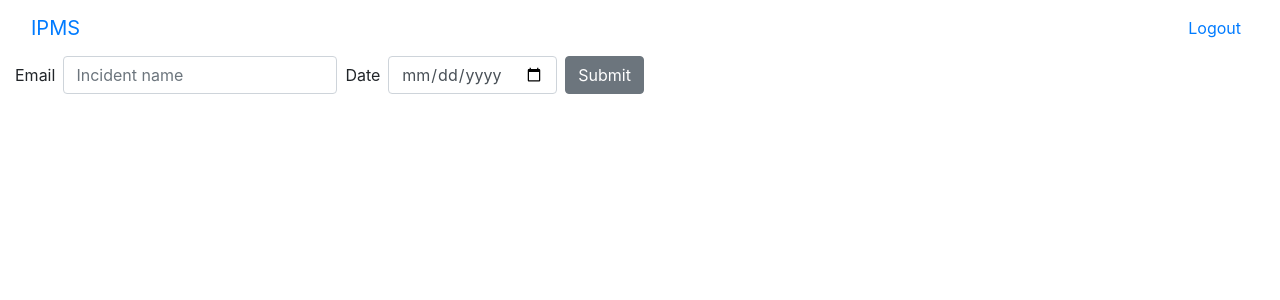
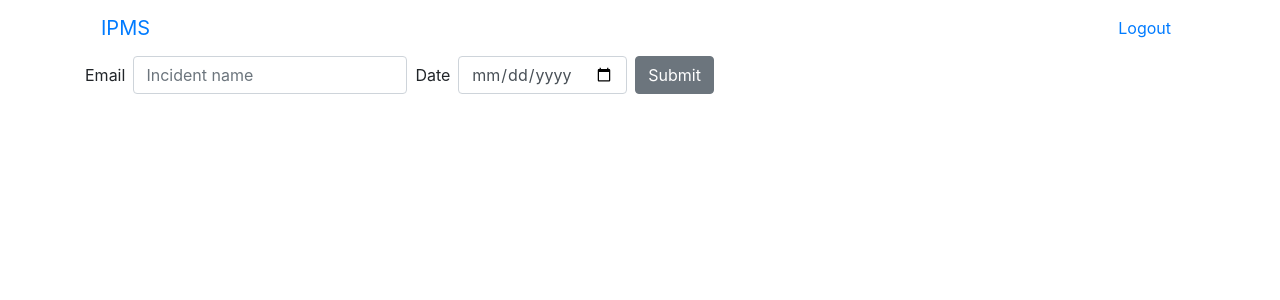
Before and after one commit to XFactorius/ipms-ui, a React (Create React App) app: page /create in a window 1280 px wide. Shown: the top 300 px of the page. Built offline with nearby package versions, Linux system fonts and the light colour scheme.

Commit message:
Some styling stuff

```diff
--- a/package.json
+++ b/package.json
@@ -7,6 +7,7 @@
     "react": "^16.8.6",
     "react-cookie": "3.0.4",
     "react-dom": "^16.8.6",
+    "react-google-login": "^5.0.4",
     "react-router-dom": "4.3.1",
     "react-scripts": "3.0.1",
     "react-table": "^6.10.0",
--- a/src/AppNavbar.js
+++ b/src/AppNavbar.js
@@ -16,7 +16,7 @@ export default class AppNavbar extends Component {
   }
 
   render() {
-    return <Container fluid><Navbar expand="md">
+    return <Container><Navbar expand="md">
       <NavbarBrand tag={Link} to="/">IPMS</NavbarBrand>
       <NavbarToggler onClick={this.toggle}/>
         <Nav className="ml-auto" navbar>
--- a/src/Home.js
+++ b/src/Home.js
@@ -9,7 +9,7 @@ class Home extends Component {
     return (
       <div>
         <AppNavbar/>
-        <Container fluid>
+        <Container>
           <Button color="link"><Link to="/incidents">Incident list</Link></Button>
         </Container>
       </div>
--- a/src/Incident.js
+++ b/src/Incident.js
@@ -39,7 +39,7 @@ export default class Incident extends Component {
         accessor: 'startDate'
         }]
 
-       return <div><AppNavbar/><Container fluid>
+       return <div><AppNavbar/><Container>
        <Button color="link"><Link to="/create">New incident</Link></Button>
        <ReactTable
           data={data}
--- a/src/NewIncident.js
+++ b/src/NewIncident.js
@@ -39,7 +39,7 @@ export default class NewIncident extends React.Component {
 
   render() {
     return <div><AppNavbar/>
-    <Container fluid>
+    <Container>
       <Form inline>
         <FormGroup className="mb-2 mr-sm-2 mb-sm-0">
           <Label for="name" className="mr-sm-2">Email</Label>
```
Also changed, not shown: src/App.css (line endings or trailing spaces), 1 other file (tests, documents, lock files or other folders).
